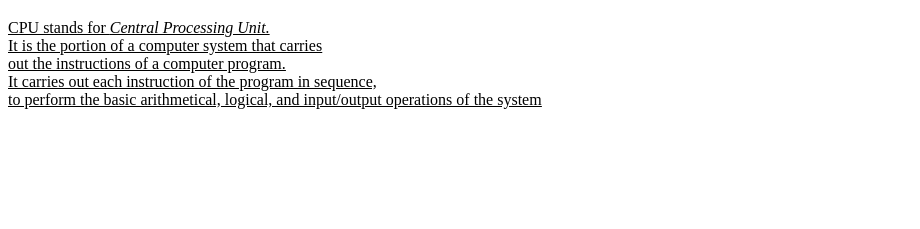
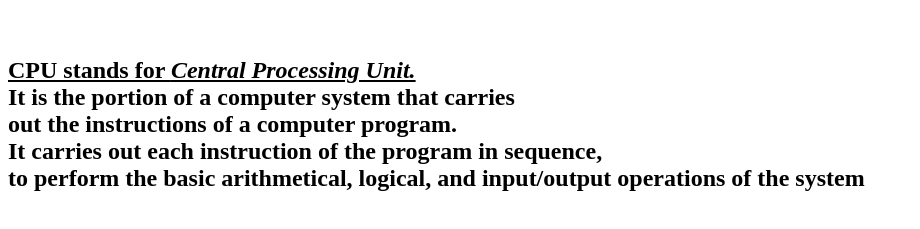
Before and after one commit to iamneo-production/aeacddadcdefaeeadaeccdfffebaeceaec, a plain HTML site: page public/index.html in a window 1280 px wide. Shown: the part 61-290 px from the top of the page, without its empty margins (0-920 px from the left). Drawn offline with Linux system fonts and the light colour scheme.

Commit message:
Backup Commit

```diff
--- a/public/index.html
+++ b/public/index.html
@@ -4,10 +4,11 @@
     <meta charset="UTF-8">
     <meta http-equiv="X-UA-Compatible" content="IE=edge">
     <meta name="viewport" content="width=device-width, initial-scale=1.0">
-    <title>CPU</title>
+    <title></title>
     <link rel="stylesheet" href="style.css" />
 </head>
 <body>
-    <h1>CPU</h1><p><u>CPU stands for <i>Central Processing Unit.</i><u><br>It is the portion of a computer system that carries <br>out  the instructions of a computer program.<br>It carries out each instruction of the program in sequence,<br>to perform the basic arithmetical, logical, and input/output operations of the system</P>
+    <h1>CPU</h1><br>
+    <h2><u>CPU stands for <i>Central Processing Unit.</i></u><br>It is the portion of a computer system that carries <br>out  the instructions of a computer program.<br>It carries out each instruction of the program in sequence,<br>to perform the basic arithmetical, logical, and input/output operations of the system</h2>
 </body>
 </html>
```
